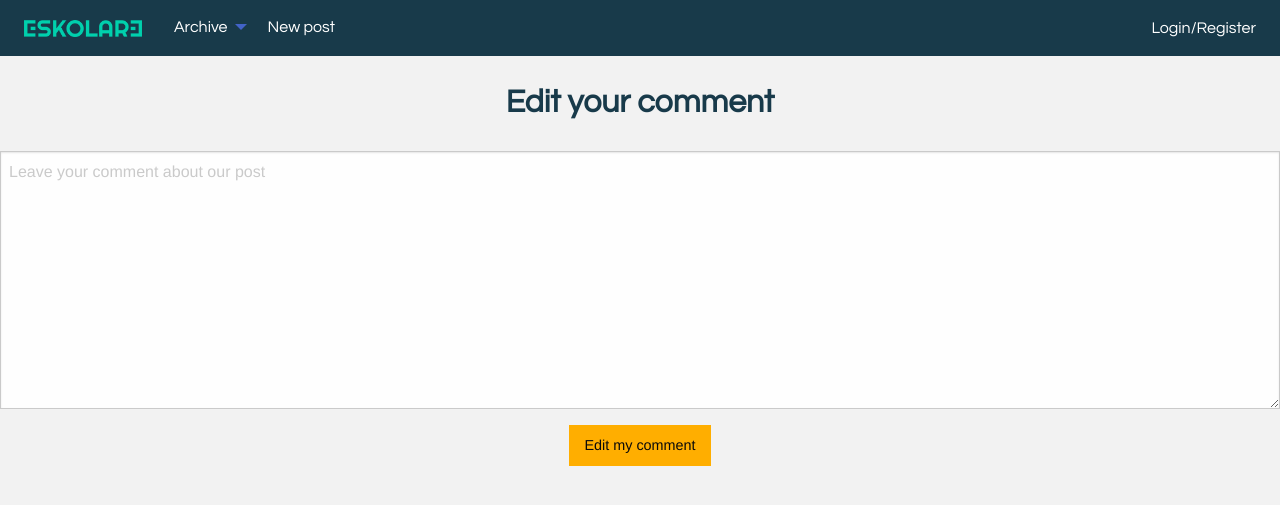
After one commit to vrbarros/UdacityBlogProject, a Django app: template blog/templates/blog/comment_edit.html in a window 1280 px wide. The commit adds this page. Shown: the top 505 px of the page. Run offline with Django 3.2, Linux system fonts and the light colour scheme; the template is opened without the code that fills it: values that come from a table or form of the project are taken from there, others are empty; some libraries are stand-ins or nearby versions.

Commit message:
Add feature to edit your own comments

```diff
--- /dev/null
+++ b/blog/templates/blog/comment_edit.html
@@ -0,0 +1,21 @@
+{% extends "blog/base.html" %}
+
+{% block content %}
+<div class="row medium-8 large-7 columns">
+  <h3>Edit your comment</h3>
+  <form method="post" action="">
+    {% csrf_token %}
+    <div class="row">
+      <div class="small-6 large-centered columns">
+        <label>
+          {{ form.CommentText }}
+        </label>
+        <div class="text-center">
+          <button type="submit" class="warning button">Edit my comment</button>
+        </div>
+      </div>
+    </div>
+  </form>
+
+</div>
+{% endblock %}
--- a/blog/templates/blog/post.html
+++ b/blog/templates/blog/post.html
@@ -40,7 +40,8 @@
           {{ post_com.CommentText }}
           <cite>{{ post_com.GuestUserKey.FirstName }}, {{ post_com.CommentDate|date:'d-m-Y H:h' }}</cite>
           {% if post_com.GuestUserKey.pk == guid %}
-          <a class="button hollow alert" href="comment/{{ post_com.pk }}">Delete</a>
+          <a class="button hollow warning" href="comment/edit/{{ post_com.pk }}">Edit</a>
+          <a class="button hollow alert" href="comment/delete/{{ post_com.pk }}">Delete</a>
           {% endif %}
         </blockquote>
         <hr />
--- a/blog/urls.py
+++ b/blog/urls.py
@@ -28,8 +28,11 @@
     # ex: /1/comment/
     url(r'^(?P<post_id>[0-9]+)/comment/$', views.comment_post, name='comment'),
     # ex: /1/comment/delete/
-    url(r'^(?P<post_id>[0-9]+)/comment/(?P<comment_id>[0-9]+)/$', \
+    url(r'^(?P<post_id>[0-9]+)/comment/delete/(?P<comment_id>[0-9]+)/$', \
         views.comment_delete, name='comment_delete'),
+    # ex: /1/comment/delete/
+    url(r'^(?P<post_id>[0-9]+)/comment/edit/(?P<comment_id>[0-9]+)/$', \
+        views.comment_edit, name='comment_edit'),
     # ex: /1/delete/
     url(r'^(?P<post_id>[0-9]+)/delete/$', views.delete_post, name='delete'),
     # ex: /1/edit/
```
Also changed, not shown: blog/views.py (+41 -1 lines), db.sqlite3.
